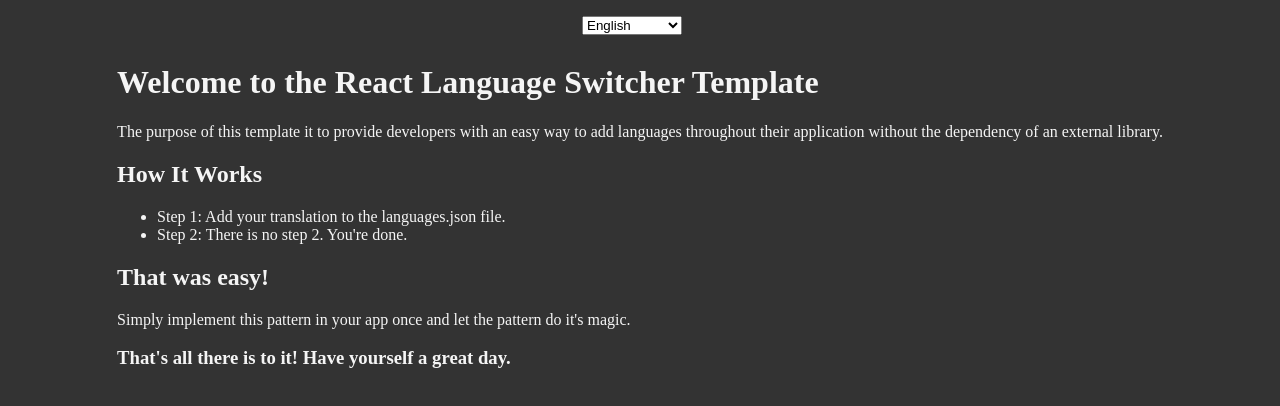
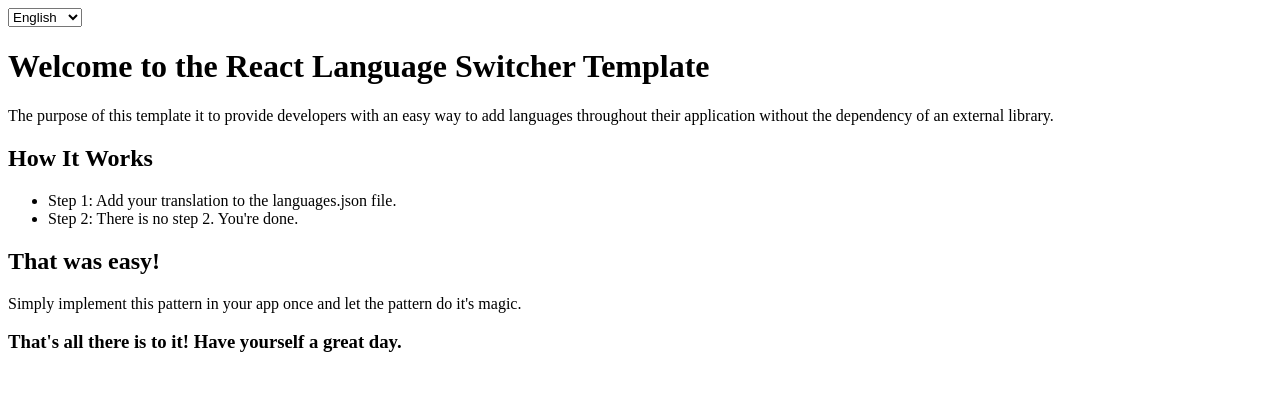
Before and after one commit to aaronkagan/language-switcher, a React (Create React App) app: page / in a window 1280 px wide. Shown: the top 406 px of the page. Built offline with nearby package versions, Linux system fonts and the light colour scheme.

Commit message:
removing old CSS

```diff
--- a/src/App.css
+++ /dev/null
@@ -1,24 +0,0 @@
-body {
-  margin: 0;
-  padding: 0;
-  box-sizing: border-box;
-  background-color: #333;
-  color: whitesmoke;
-}
-
-.App {
-  display: flex;
-  flex-direction: column;
-  align-items: center;
-  gap: 0.5em;
-}
-
-Header {
-  display: flex;
-  justify-content: flex-end;
-  padding: 1em 1em 0 0;
-}
-
-select {
-  width: 100px;
-}
--- a/src/App.js
+++ b/src/App.js
@@ -1,5 +1,4 @@
 import { useState } from 'react';
-import './App.css';
 import Header from './Header.js';
 import Main from './Main.js';
 import languages from './languages.json';
```
